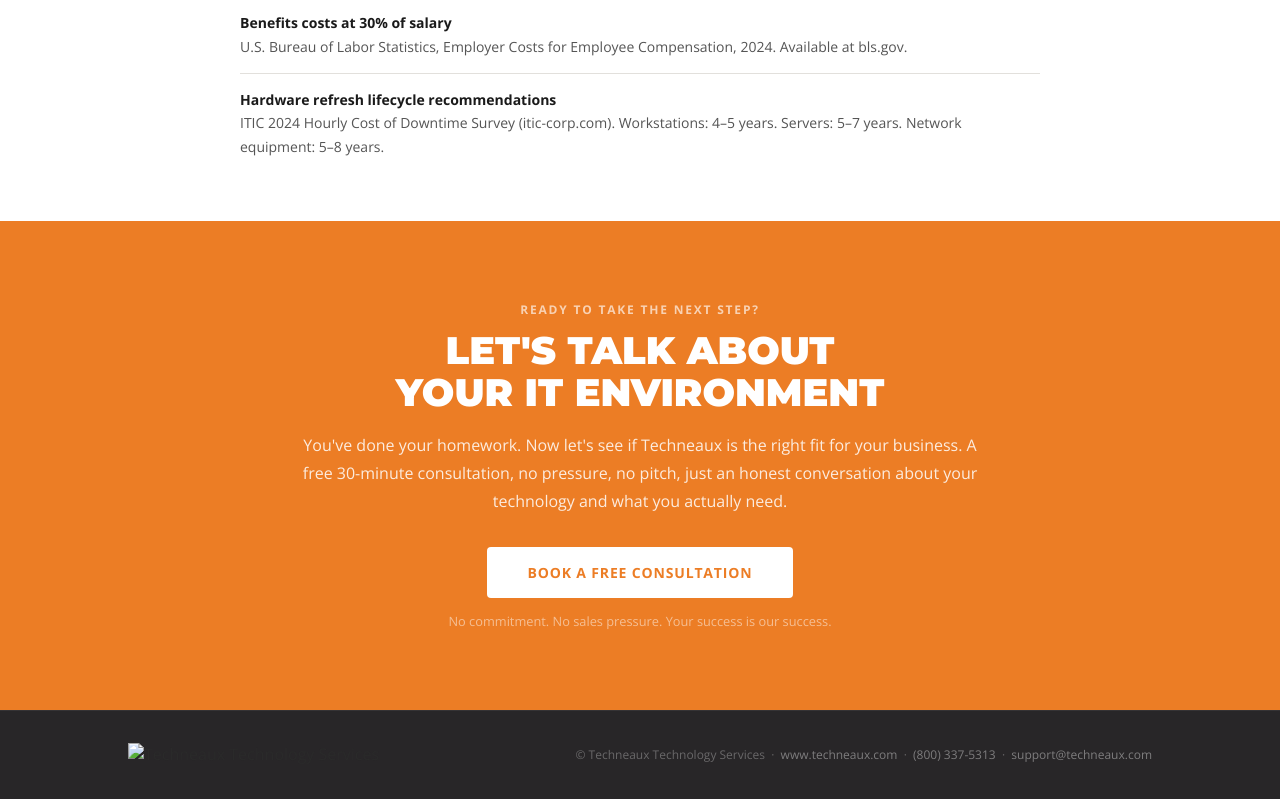
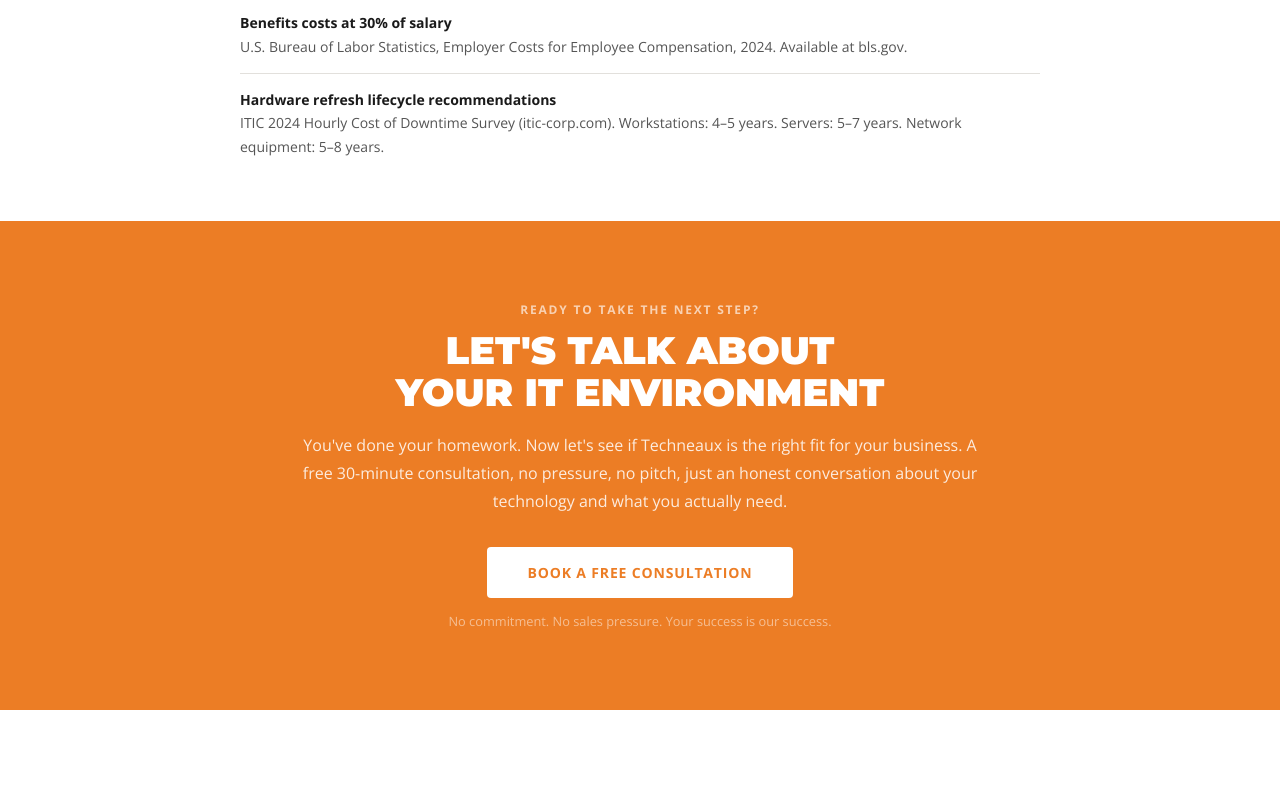
Before and after one commit to TechneauxSolutions/IT-Buyers-Guide, a plain HTML site: page index.html in a window 1280 px wide. Shown: the part 10983-11782 px from the top of the page. After the commit the page ends 11693 px from the top, so only its background shows below. Drawn offline with nearby package versions, Linux system fonts and the light colour scheme.

Commit message:
Update index.html

```diff
--- a/index.html
+++ b/index.html
@@ -866,10 +866,6 @@
 </div>
 
 <!-- FOOTER -->
-<div class="guide-footer">
-  <img src="Techneaux_Logo.png" alt="Techneaux Technology Services" />
-  <span class="guide-footer-text">© Techneaux Technology Services &nbsp;·&nbsp; <a href="https://www.techneaux.com">www.techneaux.com</a> &nbsp;·&nbsp; <a href="tel:8003375313">(800) 337-5313</a> &nbsp;·&nbsp; <a href="mailto:support@techneaux.com">support@techneaux.com</a></span>
-</div>
 
 </body>
 </html>
```
